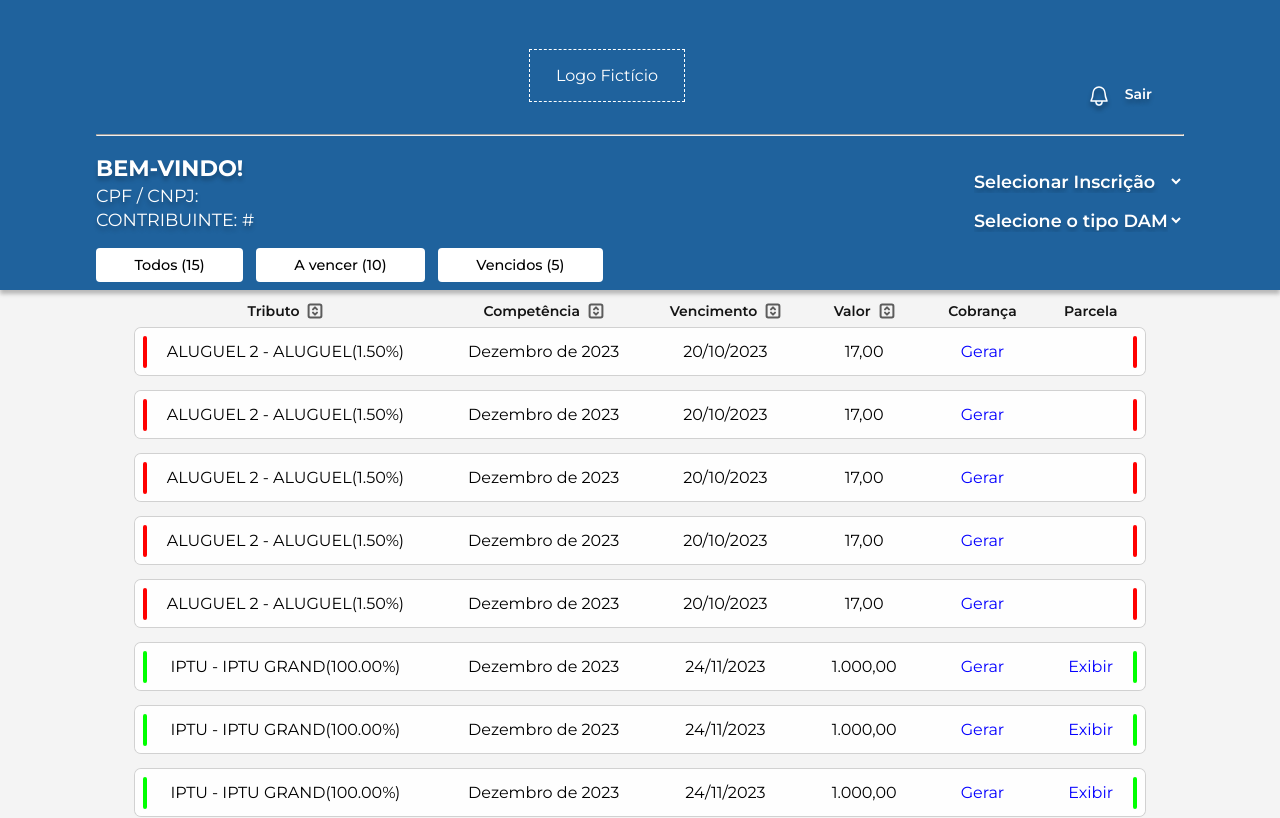
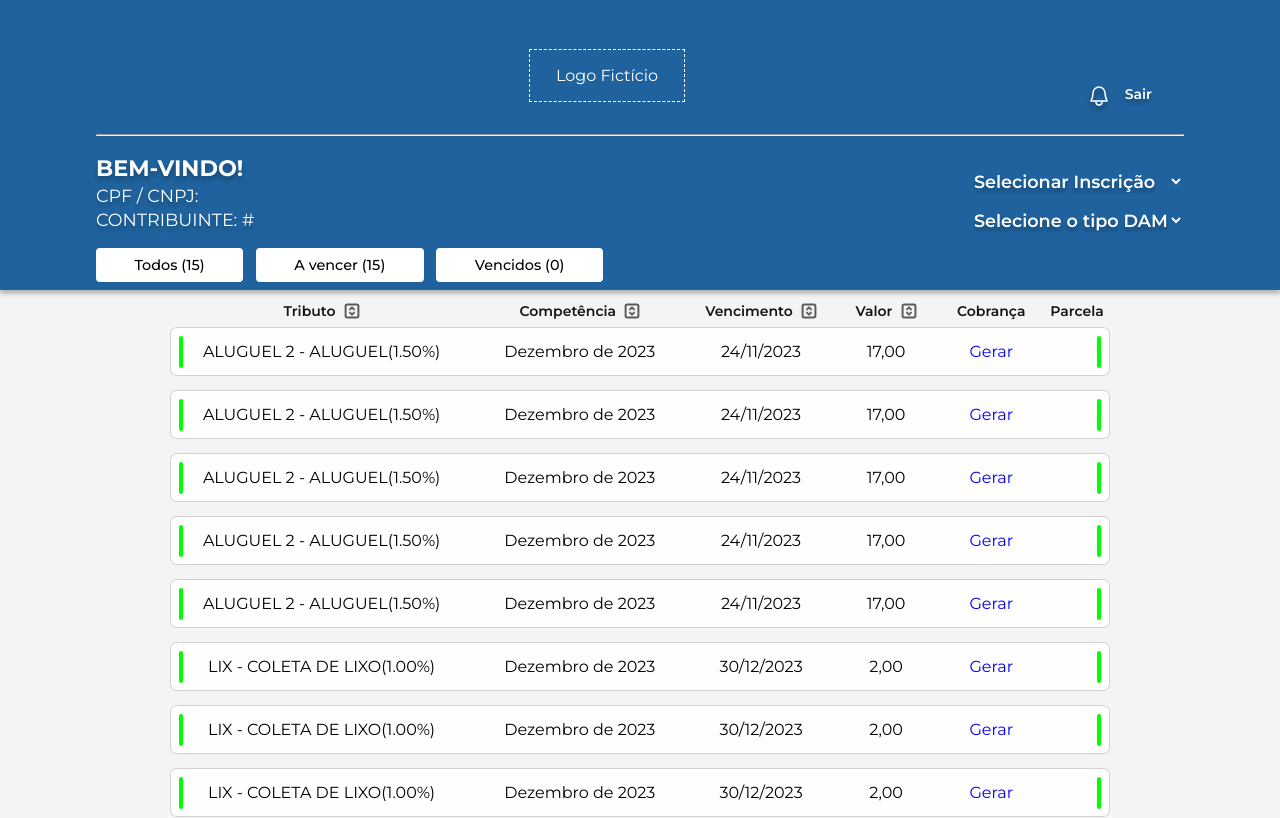
Before and after one commit to RichardSouzza/Squad-06, a React (Vite) app in the folder src/client/: page /client in a window 1280 px wide. Shown: the top 818 px of the page. Built offline with nearby package versions, Linux system fonts and the light colour scheme.

Commit message:
Update DAMs data

```diff
--- a/src/client/src/assets/data/userData.js
+++ b/src/client/src/assets/data/userData.js
@@ -1,10 +1,12 @@
 import { dateToStr } from "../scripts/contribuinteScripts";
+
+const dateNow = new Date();
 
 const initialData = [
   {
     tribute: 'ALUGUEL 2 - ALUGUEL(1.50%)',
     competence: 'Dezembro de 2023',
-    due_date: '20/10/2023',
+    due_date: dateToStr(dateNow),
     amount: '17,00',
     billing: 'Gerar',
     installment: 0,
@@ -12,7 +14,7 @@ const initialData = [
   {
     tribute: 'IPTU - IPTU GRAND(100.00%)',
     competence: 'Dezembro de 2023',
-    due_date: dateToStr(new Date()),
+    due_date: dateToStr(new Date(dateNow.getFullYear() + 1, 4)),
     amount: '1.000,00',
     billing: 'Gerar',
     installment: 2,
```
